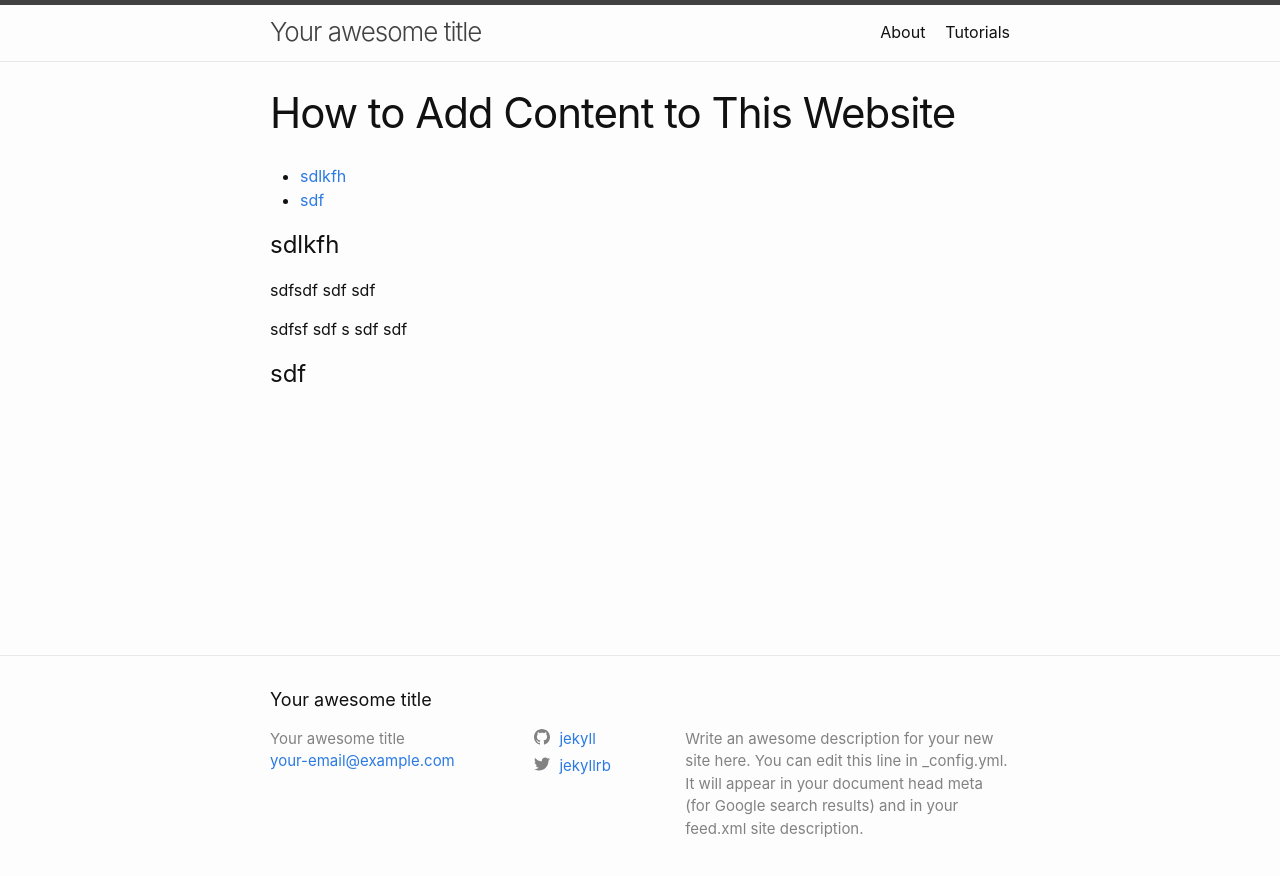
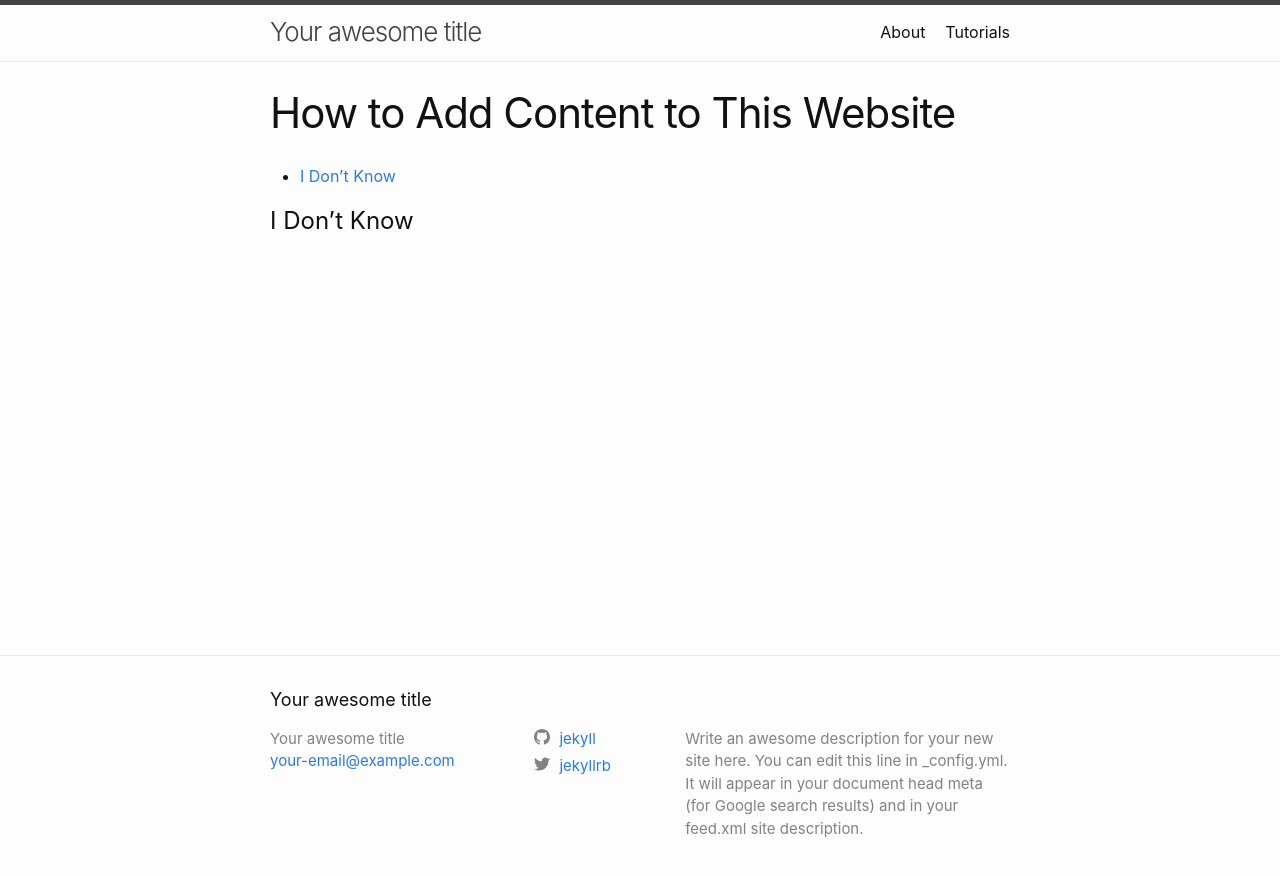
Before and after one commit to ASU-RISE-Lab/Docs_Website, a Jekyll site: the page built from docs/add_to_website/test.md, in a window 1280 px wide. Shown: the top 876 px of the page. Built offline with Jekyll 4.4.1, drawn with Linux system fonts in a browser that asks for light colours; the table of contents is made by our own code.

Commit message:
trying things to get site to deploy

```diff
--- a/docs/add_to_website/test.md
+++ b/docs/add_to_website/test.md
@@ -5,16 +5,4 @@ toc: true
 exclude: true
 ---
 
-# sdlkfh
-
-sdfsdf
-sdf
-sdf
-
-sdfsf
-sdf
-s
-sdf
-sdf
-
-# sdf
+# I Don't Know
```
Also changed, not shown: 10 other files.
